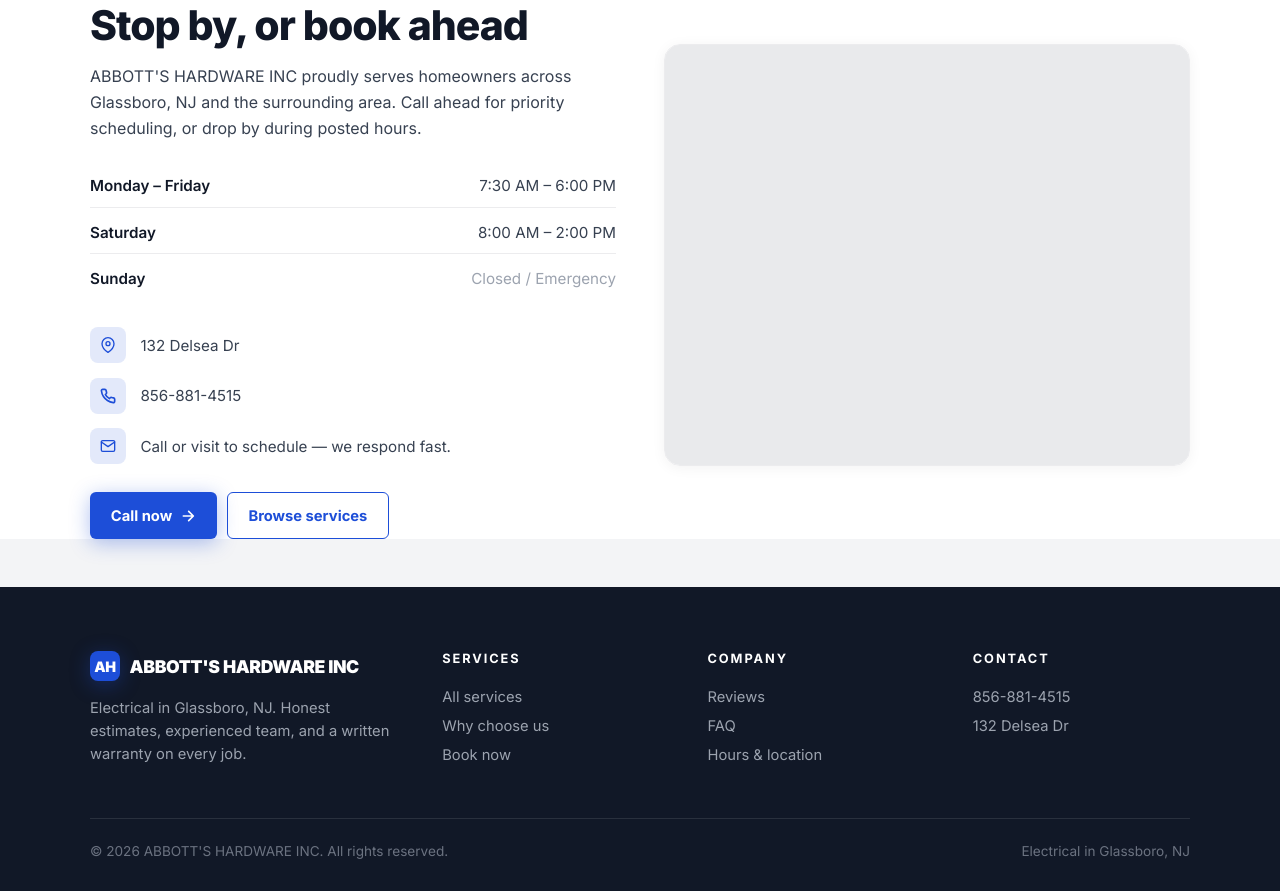
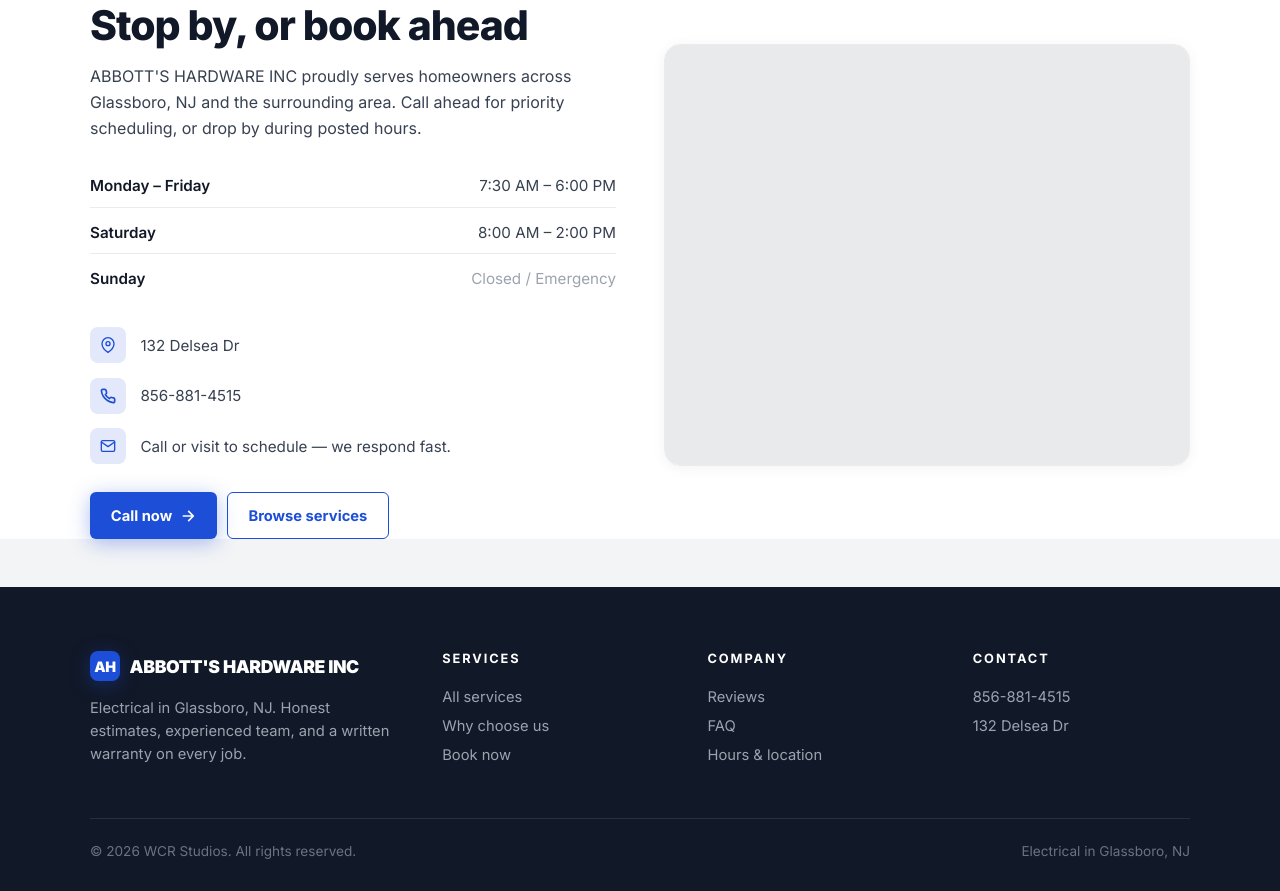
Before and after one commit to Wrenbjor/trades--abbotts-hardware-inc, a plain HTML site: page index.html in a window 1280 px wide. Shown: the part 4602-5493 px from the top of the page. Drawn offline with nearby package versions, Linux system fonts and the light colour scheme; no server answers.

Commit message:
Update site

```diff
--- a/index.html
+++ b/index.html
@@ -605,7 +605,7 @@
     </div>
   </div>
   <div class="foot-bottom">
-    <div>&copy; 2026 ABBOTT&#39;S HARDWARE INC. All rights reserved.</div>
+    <div>&copy; 2026 WCR Studios. All rights reserved.</div>
     <div>Electrical in Glassboro, NJ</div>
   </div>
 </footer>
```
